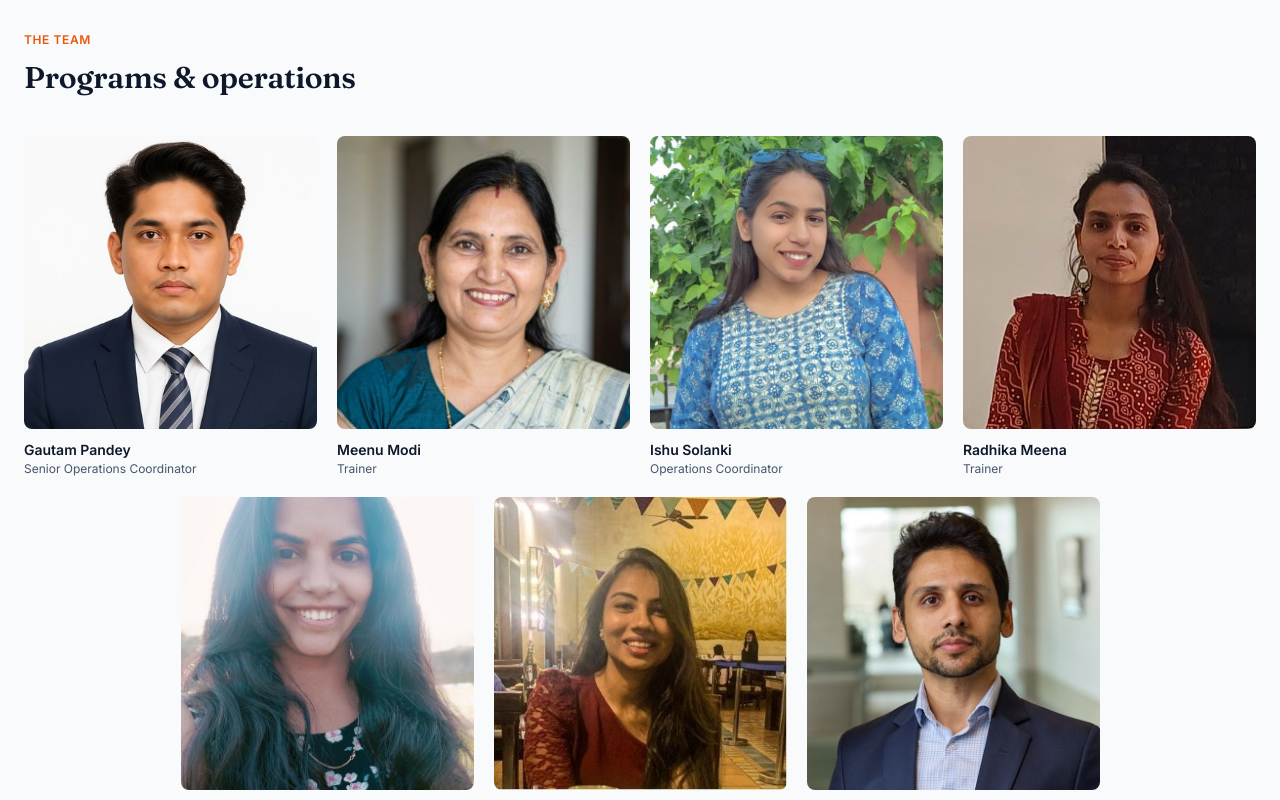
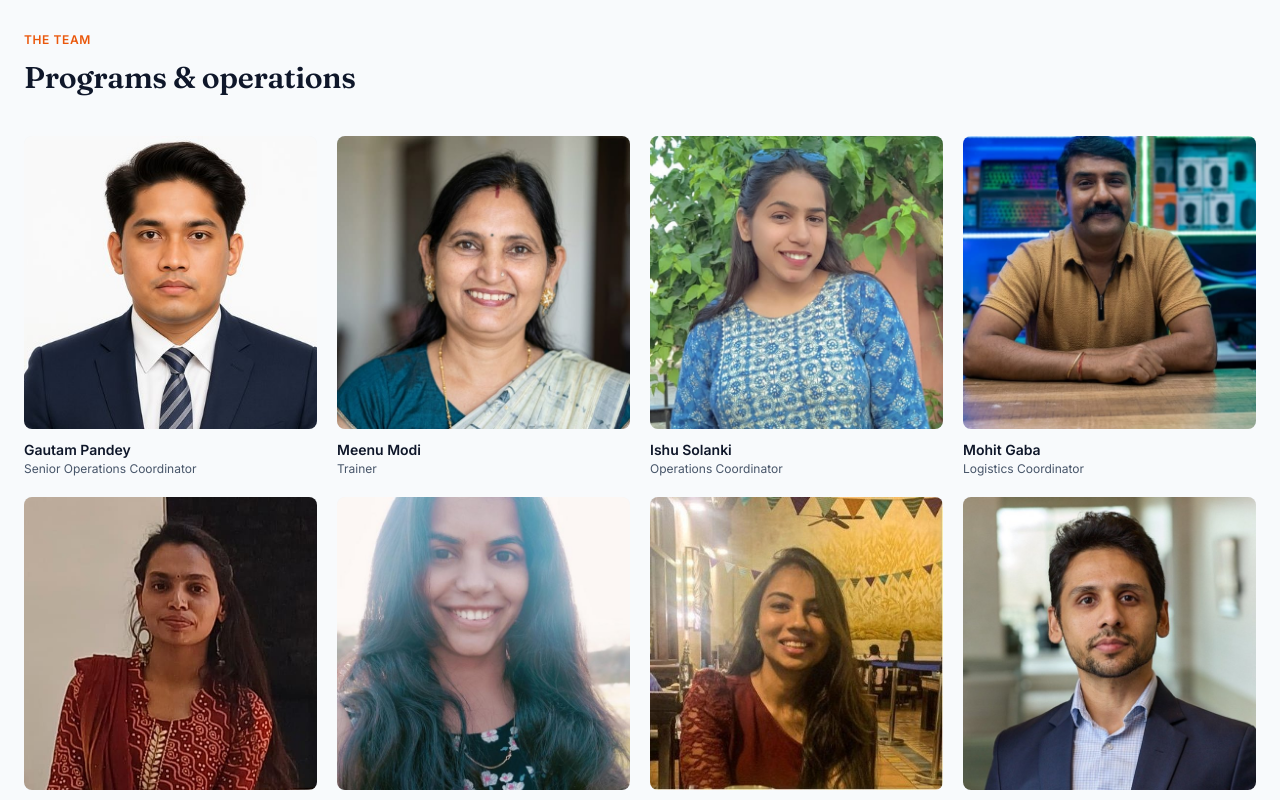
Before and after one commit to shekhawat2407/stark-foundation-website, a Next.js app in the folder stark-landing/: page /about-us in a window 1280 px wide. Shown: the part 1920-2720 px from the top of the page. Built offline with nearby package versions, Linux system fonts and the light colour scheme.

Commit message:
feat: add Mohit Gaba (Logistics Coordinator) to the team

```diff
--- a/stark-landing/app/about-us/page.tsx
+++ b/stark-landing/app/about-us/page.tsx
@@ -66,6 +66,7 @@ const team: Person[] = [
   { name: 'Gautam Pandey', role: 'Senior Operations Coordinator', photo: '/images/team/gautam-pandey.jpg' },
   { name: 'Meenu Modi', role: 'Trainer', photo: '/images/team/meenu-modi.jpg' },
   { name: 'Ishu Solanki', role: 'Operations Coordinator', photo: '/images/team/ishu-solanki.jpg' },
+  { name: 'Mohit Gaba', role: 'Logistics Coordinator', photo: '/images/team/mohit-gaba.jpg' },
   { name: 'Radhika Meena', role: 'Trainer', photo: '/images/team/radhika-meena.jpg' },
   { name: 'Madhavi Joshi', role: 'Outreach', photo: '/images/team/madhavi-joshi.jpg' },
   { name: 'Aashima Rathore', role: 'Partnerships', photo: '/images/team/aashima-rathore.jpg' },
```
Also changed, not shown: stark-landing/public/images/team/mohit-gaba.jpg (added).
